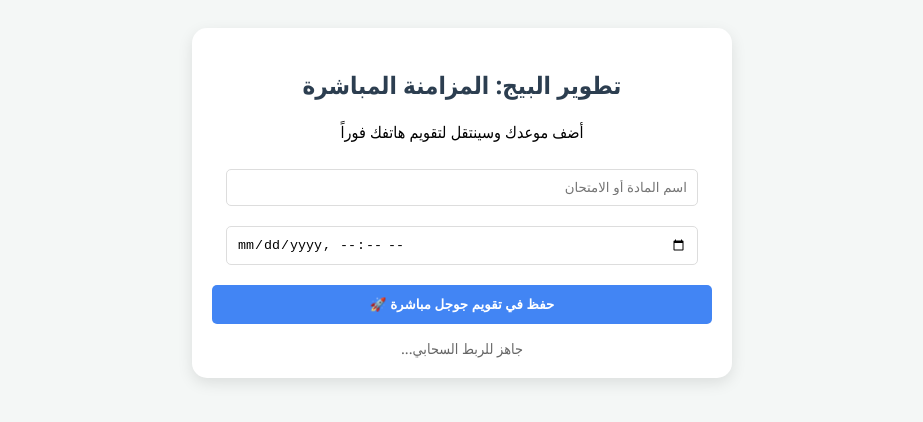
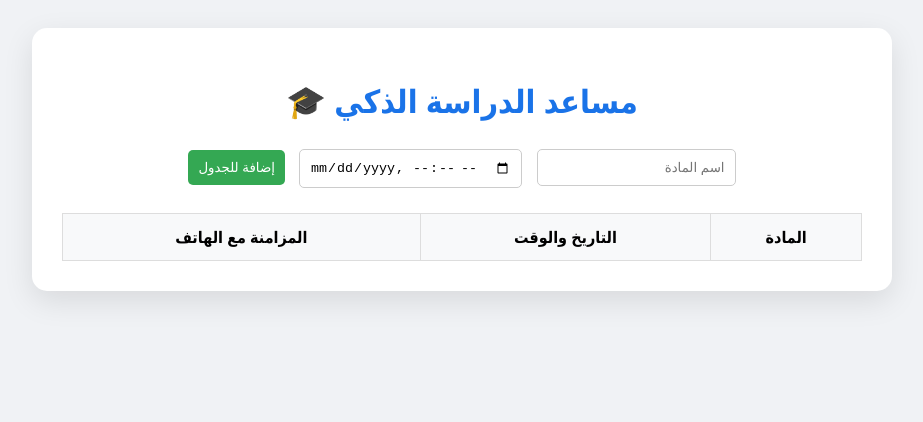
Before and after one commit to ojbr573-lang/study, a plain HTML site: page index.html in a window 1280 px wide. Shown: the whole page, without its empty margins (178-1101 px from the left). Drawn offline with Linux system fonts and the light colour scheme.

Commit message:
Update index.html

```diff
--- a/index.html
+++ b/index.html
@@ -2,32 +2,42 @@
 <html lang="ar" dir="rtl">
 <head>
     <meta charset="UTF-8">
-    <meta name="viewport" content="width=device-width, initial-scale=1.0">
     <title>مساعد الدراسة الذكي</title>
-    <script src="https://accounts.google.com/gsi/client" async defer></script>
-    <script src="https://apis.google.com/js/api.js"></script>
     <style>
-        body { font-family: 'Segoe UI', Tahoma, Geneva, Verdana, sans-serif; background: #f4f7f6; padding: 20px; text-align: center; }
-        .container { max-width: 500px; margin: auto; background: white; padding: 20px; border-radius: 15px; box-shadow: 0 5px 15px rgba(0,0,0,0.1); }
-        h2 { color: #2c3e50; }
-        input, select { width: 90%; padding: 10px; margin: 10px 0; border: 1px solid #ddd; border-radius: 5px; }
-        .btn-sync { background: #4285F4; color: white; border: none; padding: 12px 20px; border-radius: 5px; cursor: pointer; font-weight: bold; width: 100%; margin-top: 10px; }
-        .btn-sync:hover { background: #357abd; }
-        #status { margin-top: 15px; font-size: 0.9em; color: #666; }
+        body { font-family: 'Segoe UI', Tahoma, sans-serif; background: #f0f2f5; padding: 20px; text-align: center; }
+        .container { max-width: 800px; margin: auto; background: white; padding: 30px; border-radius: 15px; box-shadow: 0 10px 30px rgba(0,0,0,0.1); }
+        h1 { color: #1a73e8; }
+        table { width: 100%; border-collapse: collapse; margin-top: 20px; }
+        th, td { border: 1px solid #ddd; padding: 12px; text-align: center; }
+        th { background-color: #f8f9fa; }
+        input, button { padding: 10px; margin: 5px; border-radius: 5px; border: 1px solid #ccc; }
+        .btn-add { background: #34a853; color: white; cursor: pointer; border: none; }
+        .btn-sync { background: #4285f4; color: white; cursor: pointer; border: none; }
     </style>
 </head>
 <body>
 
 <div class="container">
-    <h2>تطوير البيج: المزامنة المباشرة</h2>
-    <p>أضف موعدك وسينتقل لتقويم هاتفك فوراً</p>
+    <h1>مساعد الدراسة الذكي 🎓</h1>
 
-    <input type="text" id="eventTitle" placeholder="اسم المادة أو الامتحان">
-    <input type="datetime-local" id="eventTime">
+    <div id="input-section">
+        <input type="text" id="subject" placeholder="اسم المادة">
+        <input type="datetime-local" id="date">
+        <button class="btn-add" onclick="addToTable()">إضافة للجدول</button>
+    </div>
 
-    <button class="btn-sync" onclick="handleAuthClick()">حفظ في تقويم جوجل مباشرة 🚀</button>
-
-    <div id="status">جاهز للربط السحابي...</div>
+    <table id="studyTable">
+        <thead>
+            <tr>
+                <th>المادة</th>
+                <th>التاريخ والوقت</th>
+                <th>المزامنة مع الهاتف</th>
+            </tr>
+        </thead>
+        <tbody>
+            <!-- سيتم إضافة البيانات هنا -->
+        </tbody>
+    </table>
 </div>
 
 <script>
@@ -37,57 +47,32 @@
     const SCOPES = "https://www.googleapis.com/auth/calendar.events";
 
     let tokenClient;
-    let gapiInited = false;
-    let gsiInited = false;
 
-    function gapiLoaded() { gapi.load('client', intializeGapiClient); }
-    async function intializeGapiClient() {
-        await gapi.client.init({ apiKey: API_KEY, discoveryDocs: [DISCOVERY_DOC] });
-        gapiInited = true;
-    }
-    function gsiLoaded() {
-        tokenClient = google.accounts.oauth2.initTokenClient({
-            client_id: CLIENT_ID, scope: SCOPES, callback: '',
-        });
-        gsiInited = true;
+    function gapiLoaded() { gapi.load('client', async () => { await gapi.client.init({ apiKey: API_KEY, discoveryDocs: [DISCOVERY_DOC] }); }); }
+    function gsiLoaded() { tokenClient = google.accounts.oauth2.initTokenClient({ client_id: CLIENT_ID, scope: SCOPES, callback: '' }); }
+
+    function addToTable() {
+        const subject = document.getElementById('subject').value;
+        const date = document.getElementById('date').value;
+        if(!subject || !date) return alert("عبئ البيانات!");
+
+        const tbody = document.querySelector('#studyTable tbody');
+        const row = tbody.insertRow();
+        row.innerHTML = `<td>${subject}</td><td>${date}</td><td><button class="btn-sync" onclick="syncEvent('${subject}', '${date}')">مزامنة الآن 🚀</button></td>`;
     }
 
-    function handleAuthClick() {
+    function syncEvent(title, startTime) {
         tokenClient.callback = async (resp) => {
-            if (resp.error !== undefined) throw (resp);
-            await addEventToCalendar();
+            if (resp.error) return;
+            const event = {
+                'summary': title,
+                'start': { 'dateTime': new Date(startTime).toISOString(), 'timeZone': 'Asia/Amman' },
+                'end': { 'dateTime': new Date(new Date(startTime).getTime() + 3600000).toISOString(), 'timeZone': 'Asia/Amman' }
+            };
+            await gapi.client.calendar.events.insert({ 'calendarId': 'primary', 'resource': event });
+            alert("تمت الإضافة لتقويمك بنجاح!");
         };
-
-        if (gapi.client.getToken() === null) {
-            tokenClient.requestAccessToken({prompt: 'consent'});
-        } else {
-            tokenClient.requestAccessToken({prompt: ''});
-        }
-    }
-
-    async function addEventToCalendar() {
-        const title = document.getElementById('eventTitle').value;
-        const startTime = document.getElementById('eventTime').value;
-
-        if (!title || !startTime) {
-            alert("يرجى تعبئة البيانات أولاً");
-            return;
-        }
-
-        const event = {
-            'summary': title,
-            'start': { 'dateTime': new Date(startTime).toISOString(), 'timeZone': 'Asia/Amman' },
-            'end': { 'dateTime': new Date(new Date(startTime).getTime() + 3600000).toISOString(), 'timeZone': 'Asia/Amman' }
-        };
-
-        try {
-            const response = await gapi.client.calendar.events.insert({ 'calendarId': 'primary', 'resource': event });
-            document.getElementById('status').innerText = "✅ تم الحفظ في تقويمك بنجاح!";
-            alert("تمت الإضافة! تفقد تقويم هاتفك الآن.");
-        } catch (err) {
-            document.getElementById('status').innerText = "❌ خطأ في المزامنة.";
-            console.error(err);
-        }
+        tokenClient.requestAccessToken({prompt: 'consent'});
     }
 </script>
 
```
